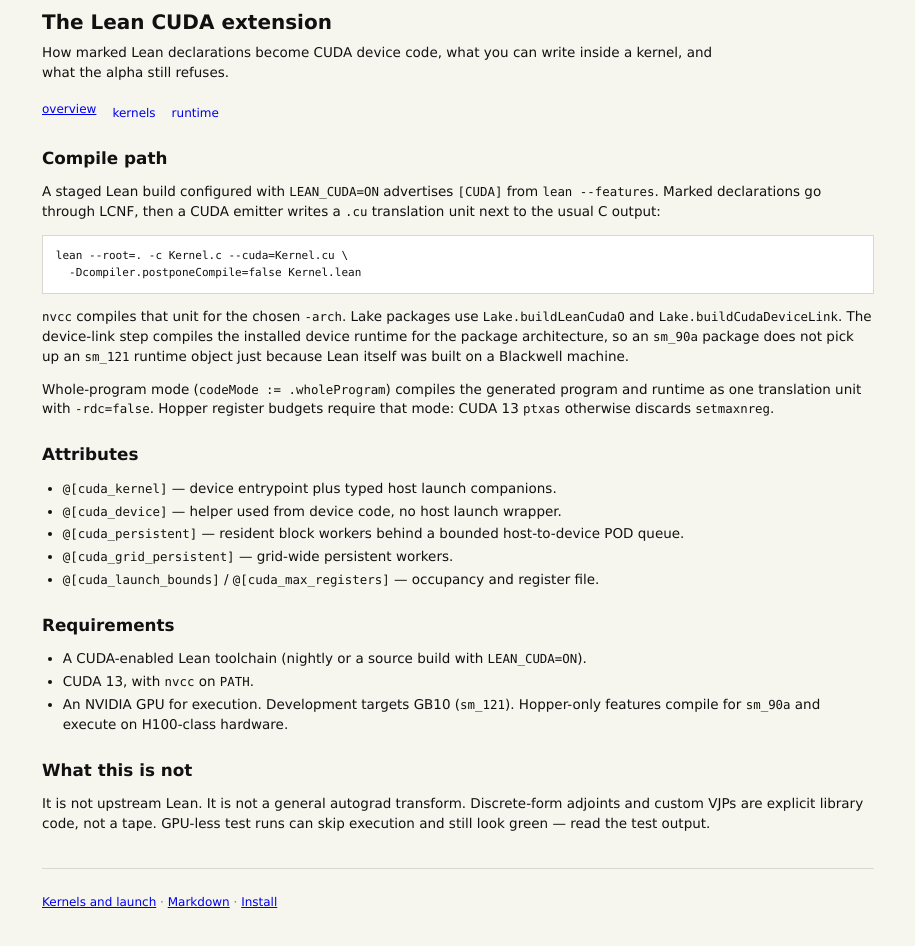
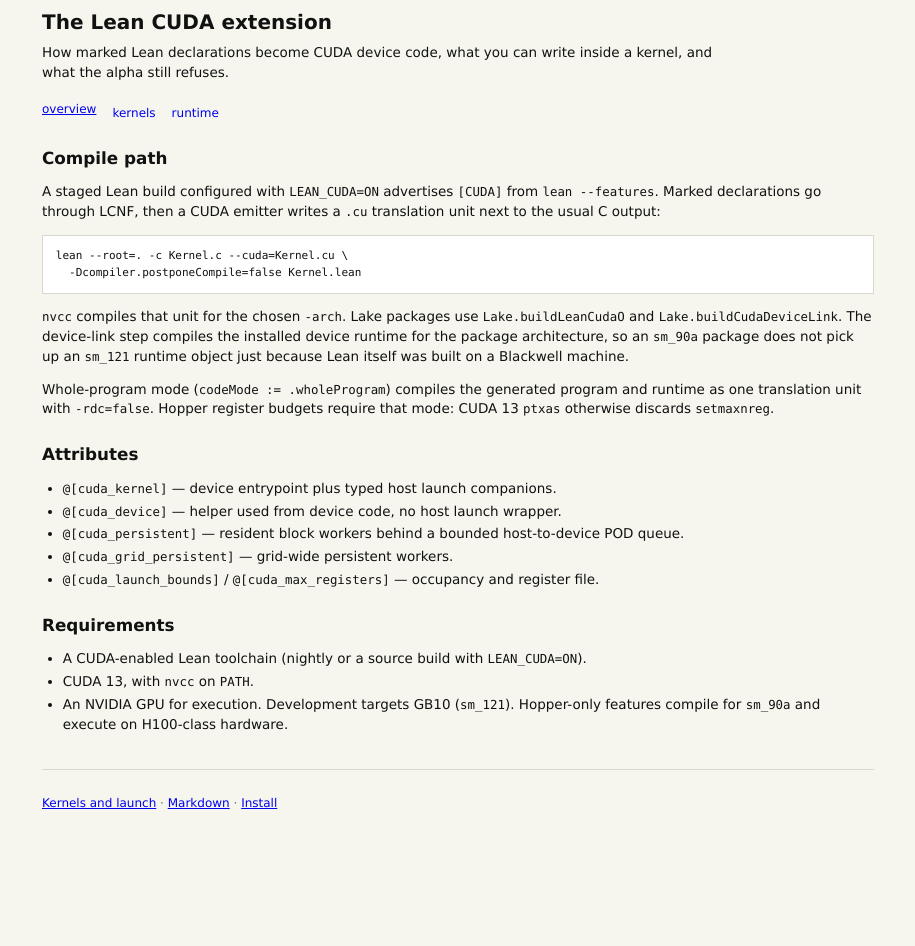
Before and after one commit to ranvier-labs/lean4-cuda-nightly, a plain HTML site: page site/docs/index.html in a window 1280 px wide. Shown: the part 44-990 px from the top of the page, without its empty margins (182-1097 px from the left). After the commit the page ends 932 px from the top, so only its background shows below. Drawn offline with Linux system fonts and the light colour scheme.

Commit message:
doc: drop the what-this-is-not section
This PR removes the guide aside about autograd, tapes, and green GPU-less skips.

```diff
--- a/site/docs/index.html
+++ b/site/docs/index.html
@@ -80,15 +80,6 @@
       </ul>
     </section>
 
-    <section>
-      <h2>What this is not</h2>
-      <p>
-        It is not upstream Lean. It is not a general autograd transform.
-        Discrete-form adjoints and custom VJPs are explicit library code, not a tape.
-        GPU-less test runs can skip execution and still look green — read the test output.
-      </p>
-    </section>
-
     <footer>
       <p><a href="kernels.html">Kernels and launch</a> · <a href="index.md">Markdown</a> · <a href="../install.html">Install</a></p>
     </footer>
```
Also changed, not shown: 1 other file.
